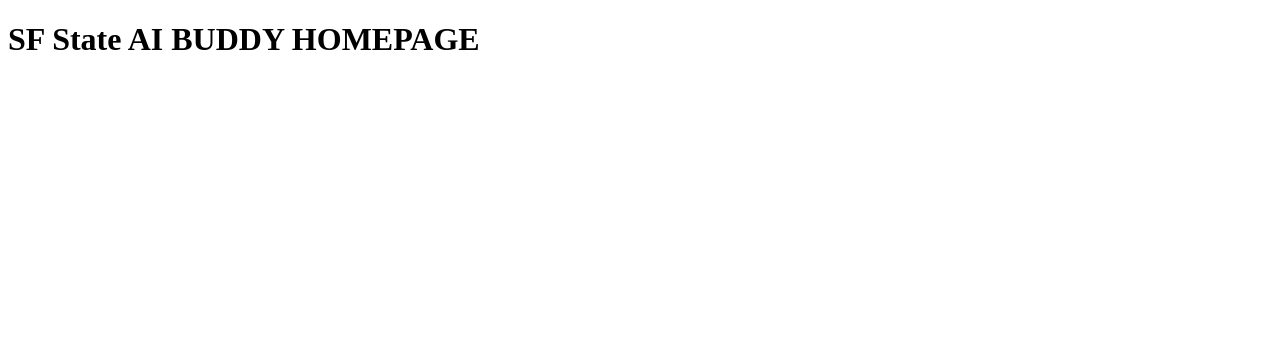
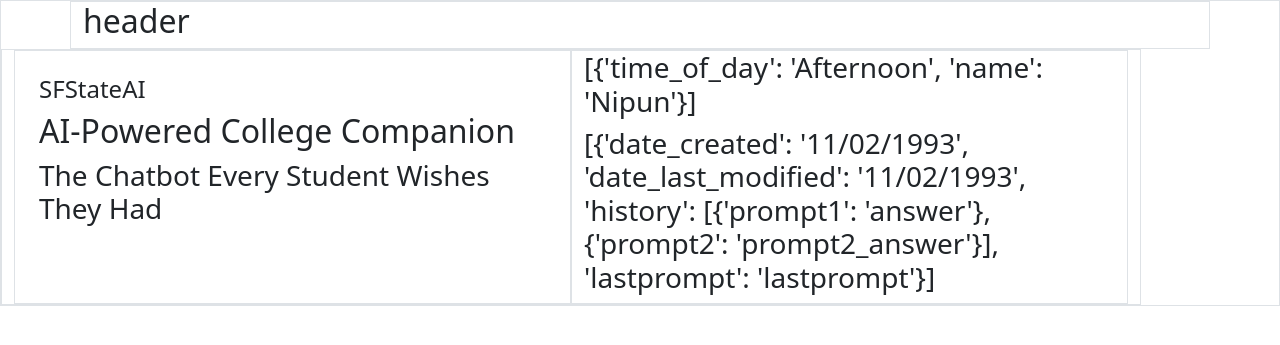
Before and after one commit to Wolfy93/sfstate-ai-buddy, a Flask app: page / in a window 1280 px wide. Shown: the top 345 px of the page. Run offline with Flask 3, Linux system fonts and the light colour scheme.

Commit message:
added home.htm, temp data and api route

```diff
--- a/app.py
+++ b/app.py
@@ -1,9 +1,19 @@
-from flask import Flask, render_template
+from flask import Flask, render_template, jsonify
+from temp_data import GREETINGS, CHAT_HISTORY
+# import jsonify
 
 app = Flask(__name__)
+
+
+
 @app.route("/")
 def hello():
-    return render_template('home.html')
+    return render_template('home.html',greetings = GREETINGS, chat_history =CHAT_HISTORY)
+
+@app.route("/api/chatbot")
+def sfsu_api():
+    return jsonify(CHAT_HISTORY)
+
 
 if __name__ == "__main__":
     app.run(debug=True)
--- a/pyproject.toml
+++ /dev/null
@@ -1,6 +0,0 @@
-[project]
-name = "repl-nix-workspace"
-version = "0.1.0"
-description = "Add your description here"
-requires-python = ">=3.11"
-dependencies = []
--- /dev/null
+++ b/temp_data.py
@@ -0,0 +1,11 @@
+GREETINGS = [{
+    'time_of_day': "Afternoon",
+    'name': "Nipun"
+}]
+
+CHAT_HISTORY = [{'date_created': '11/02/1993',
+                 'date_last_modified': '11/02/1993',
+                 'history': [{'prompt1':'answer'},{'prompt2': 'prompt2_answer'}],
+                 'lastprompt':'lastprompt'
+
+                 }]
--- a/templates/home.html
+++ b/templates/home.html
@@ -1,14 +1,44 @@
 <!DOCTYPE html>
 <html lang="en">
+
   <head>
     <meta charset="UTF-8">
     <meta name="viewport" content="width=device-width, initial-scale=1.0">
     <meta http-equiv="X-UA-Compatible" content="ie=edge">
     <title>SFSTATE-AI-BUDDY</title>
     <!-- <link rel="stylesheet" href="style.css"> -->
+    <link href="https://cdn.jsdelivr.net/npm/bootstrap@5.3.5/dist/css/bootstrap.min.css" rel="stylesheet" integrity="sha384-SgOJa3DmI69IUzQ2PVdRZhwQ+dy64/BUtbMJw1MZ8t5HZApcHrRKUc4W0kG879m7" crossorigin="anonymous">
+
   </head>
+
   <body>
-    <h1>SF State AI BUDDY HOMEPAGE</h1>
-    <!-- <script src="index.js"></script> -->
+    <div class="container-fluid border completepage">
+      <div class="container border head" >
+        <h2>header</h2>
+      </div>
+      <div class="container row border landingpage_firstsection">
+        <div class="container col border landingpage_leftsection">
+          <div class="container logo">
+            <img>
+            <h4>SFStateAI</h>
+          </div>
+          <div class="container heading">
+            <h2>AI-Powered College Companion</h2>
+          </div>
+          <div class="container subheading">
+            <h3>The Chatbot Every Student Wishes They Had</h3>
+          </div>
+          <div class="container loginbox"></div>
+        </div>
+        <div class="container col border landingpage_rightsection">
+          <h3>{{greetings}}</h3>
+          <h3>{{chat_history}}</h3>
+        </div>
+      </div>
+    </div>
   </body>
+  <!-- <script src="index.js"></script> -->
+  <script src="https://cdn.jsdelivr.net/npm/bootstrap@5.3.5/dist/js/bootstrap.bundle.min.js" integrity="sha384-k6d4wzSIapyDyv1kpU366/PK5hCdSbCRGRCMv+eplOQJWyd1fbcAu9OCUj5zNLiq" crossorigin="anonymous"></script>
+
+
 </html>
```
Also changed, not shown: requirements.txt (added, +8 -0 lines).
